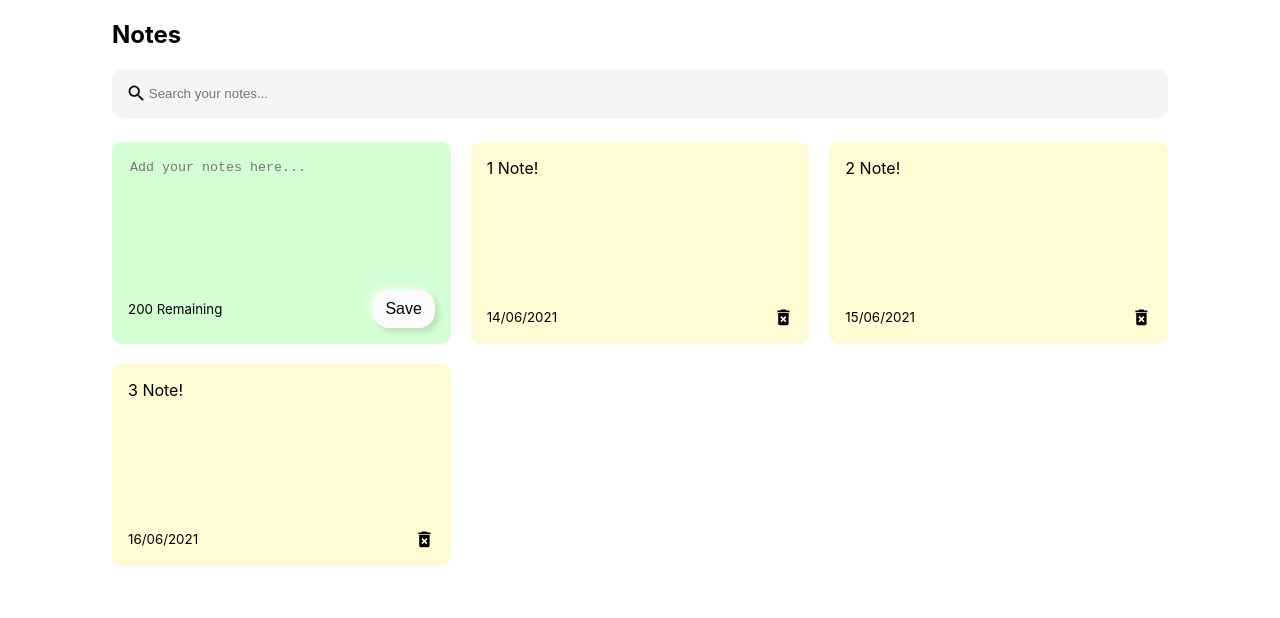
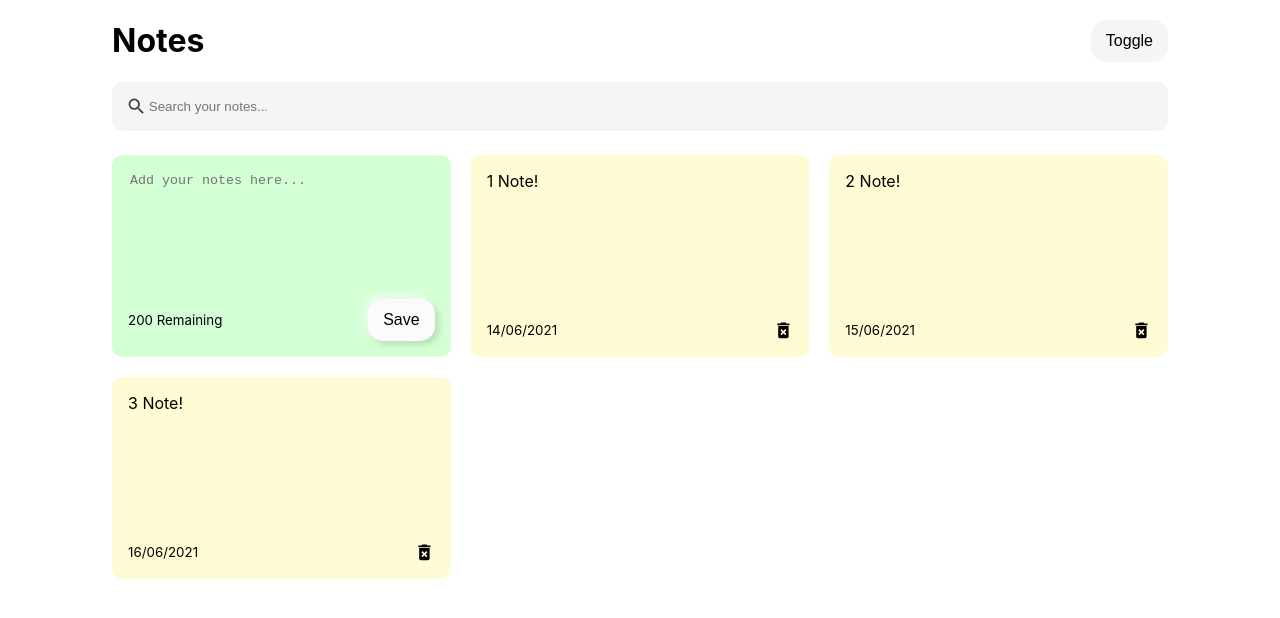
Before and after one commit to imveeru/react-notes, a React (Create React App) app: page / in a window 1280 px wide. Shown: the top 618 px of the page. Built offline with nearby package versions, Linux system fonts and the light colour scheme.

Commit message:
:first_quarter_moon: Added dark mode toggle.

```diff
--- a/src/App.js
+++ b/src/App.js
@@ -2,6 +2,7 @@ import React,{useState} from 'react'
 import {nanoid} from 'nanoid'
 import NotesList from './components/NotesList'
 import Search from './components/Search'
+import Header from './components/Header'
 
 function App() {
 
@@ -25,6 +26,8 @@ function App() {
 
   const [searchText,setSearchText]=useState('')
 
+  const [darkMode,setDarkMode]=useState(false)
+
   const addNote=(text)=>{
     const date=new Date()
     const newNote={
@@ -44,8 +47,9 @@ function App() {
   }
 
   return (
+    <div className={darkMode?'dark-mode':null}>
       <div className="container">
-      <h2>Notes</h2>
+        <Header handleDarkMode={setDarkMode}/>
         <Search handleSearchNote={setSearchText}/>
         <NotesList
           notes={notes.filter((note)=>
@@ -55,6 +59,7 @@ function App() {
           handleDeleteNote={deleteNote}
         />
       </div>
+    </div>
   )
 }
 
--- /dev/null
+++ b/src/components/Header.js
@@ -0,0 +1,15 @@
+import React from 'react'
+
+function Header({handleDarkMode}) {
+    return (
+        <div className="header">
+            <h1>Notes</h1>
+            <button
+                className="togg-btn"
+                onClick={()=>handleDarkMode(previous=>!previous)}
+            >Toggle</button>
+        </div>
+    )
+}
+
+export default Header
--- a/src/components/Search.js
+++ b/src/components/Search.js
@@ -8,7 +8,7 @@ function Search({handleSearchNote}) {
     return (
         <div className="search">
             <MdSearch
-                className="searc-icon"
+                className="search-icon"
                 size="1.3em"
             />
             <input
--- a/src/index.css
+++ b/src/index.css
@@ -16,6 +16,7 @@ code {
   max-width:82.5%;
   margin-right: auto;
   margin-left: auto;
+  height:100vh;
 }
 
 .notes-list{
@@ -59,8 +60,8 @@ textarea:focus{
   font-size: 1rem;
   background-color: #fbfbfb;
   border:none;
-  border-radius:1rem;
-  padding: .6rem .8rem;
+  border-radius:15px;
+  padding: 12px 15px;
   box-shadow:  4px 4px 6px #bae0ba,
              -4px -4px 8px #ebffeb;
 }
@@ -95,3 +96,38 @@ textarea:focus{
 .search-input:focus{
   outline:none;
 }
+
+.header{
+  display:flex;
+  align-items:center;
+  justify-content: space-between;
+}
+
+.togg-btn{
+  font-size: 1rem;
+  background-color:rgb(245, 245, 245);
+  border:none;
+  border-radius:15px;
+  padding: 12px 15px;
+  cursor: pointer;
+}
+
+.dark-mode{
+  background-color:#212121;
+}
+
+.dark-mode h1{
+  color:white;
+}
+
+.dark-mode .search{
+  background-color:#505050;
+}
+
+.dark-mode .search-icon{
+  color:white;
+}
+
+.dark-mode .search-input{
+  color:white;
+}
```
Lines whose indentation alone changed are shown as unchanged.
